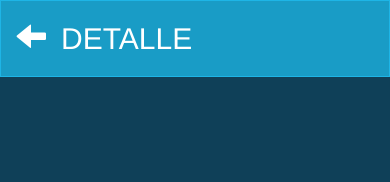
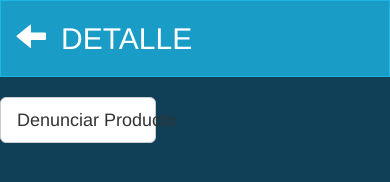
Before and after one commit to ajorjao/CordobaPuedoComerlo, a plain HTML site: page www/vista_producto.html in a window 390 px wide. Drawn offline with Linux system fonts and the light colour scheme; some packages are replaced by stand-ins of ours; no server answers.

Commit message:
denunciar producto ok

```diff
--- a/www/js/config.js
+++ b/www/js/config.js
@@ -1,4 +1,4 @@
-var all_servers = ["192.168.2.12:3000","10.6.43.143:3000","localhost:3000"];
+var all_servers = ["10.6.43.67:3000","192.168.2.12:3000","localhost:3000"];
 
 var url_server = ""
 var settings = {}
--- a/www/js/vistas/vista_producto.js
+++ b/www/js/vistas/vista_producto.js
@@ -1,4 +1,30 @@
 var consulta_exitosa = false;
+
+// function ping(url){
+//   set_settings(url);
+//   pings = $.ajax(settings);
+//   pings.done(function (response) {
+//     url_server = url;
+//     console.log("Conected to", url_server);
+//     try {
+//       get_my_data();
+//     }
+//     catch(err) {
+//       // console.log("no se requiere un get_my_data")
+//     }
+//   })
+//   pings.fail(function (response) {
+//     console.log("fail", url);
+//     new_url = all_servers.splice(0,1)[0];
+//     if (new_url != undefined){
+//       ping(new_url);
+//     }
+//     else{
+//       alert("Problema de conexion con el servidor");
+//       location.reload();
+//     }
+//   })
+// };
 
 jQuery(document).ready(function( $ ) {
     $( '#my-slider' ).sliderPro({
@@ -14,14 +40,6 @@ jQuery(document).ready(function( $ ) {
     pdata = JSON.parse(retrievedObject);
 
     get_product(pdata.pid);
-    $("#menu1").append('<div class="panel panel-primary">'+
-                                    '<div class="panel-heading">'+
-                                      '<h3 class="panel-title">Comentarios:</h3>'+
-                                    '</div>'+
-                                    '<div class="panel-body">'+
-                                      'Y aquí pondríamos nuestros comentarios si tuviéramos alguno.'+
-                                    '</div>'+
-                                  '</div>');
 });
 
 function get_product(id){
@@ -36,10 +54,10 @@ function get_product(id){
     "method": "GET",
     error: function(resp, status){
       if (resp.status==0){
-        $("#modal-popup").modal('show');
+        // $("#modal-popup").modal('show');
         setTimeout(function(){
           get_product(id);
-        }, 3000);
+        }, 1000);
       }
       else{
         consulta_exitosa = true;
@@ -91,7 +109,15 @@ function get_family_data(intolerancias){
     $.each(response.family, function(pos, familiar) {
       console.log("familiar:", familiar.name);
       get_familiar_data(familiar.id,intolerancias);
-    });
+      // $("#menu1").append('<div class="panel panel-primary">'+
+      //                                 '<div class="panel-heading">'+
+      //                                   '<h3 class="panel-title">Comentarios:</h3>'+
+      //                                 '</div>'+
+      //                                 '<div class="panel-body">'+
+      //                                   'Y aquí pondríamos nuestros comentarios si tuviéramos alguno.'+
+      //                                 '</div>'+
+      //                               '</div>');
+      });
   });
 }
 
@@ -177,6 +203,39 @@ function crear_mensaje_problema_con_familiar(nombre_familiar, problema_intoleran
 
     }
 */
+
+function denunciar(){
+  var retrievedObject = localStorage.getItem('pdata');
+  pdata2 = JSON.parse(retrievedObject);
+
+  var form = new FormData();
+  form.append("product_id", pdata2.pid);
+
+  var settings = {
+    "async": true,
+    "crossDomain": true,
+    "url": "http://"+url_server+"/denounce_product",
+    "method": "POST",
+    "headers": {
+      "cache-control": "no-cache",
+      "postman-token": "245521af-53b1-6a74-855b-343d227a24ac"
+    },
+    "processData": false,
+    "contentType": false,
+    "mimeType": "multipart/form-data",
+    "data": form,
+    error: function(resp, status){
+      console.log(resp);
+      alert("Error, por favor comprueba tu conexión")
+      location.reload();
+    }
+  }
+
+  $.ajax(settings).done(function (response) {
+    console.log(response);
+  });
+}
+
 function go_main_menu(){
   window.location = "index.html";
 }
--- a/www/vista_producto.html
+++ b/www/vista_producto.html
@@ -33,6 +33,10 @@
       </ul>
     </div>
   </nav>
+
+  <button  type="submit" onClick="denunciar()" class="btn btn-default btn-lg btn-block" style="width: 40%;">
+        <!-- <span class="glyphicon glyphicon-send aria-hidden="true"></span> -->
+        Denunciar Producto</button>
   <div id="menu1" class="menu-wrapper">
     <!-- aca va lo del js -->
   </div>
```
